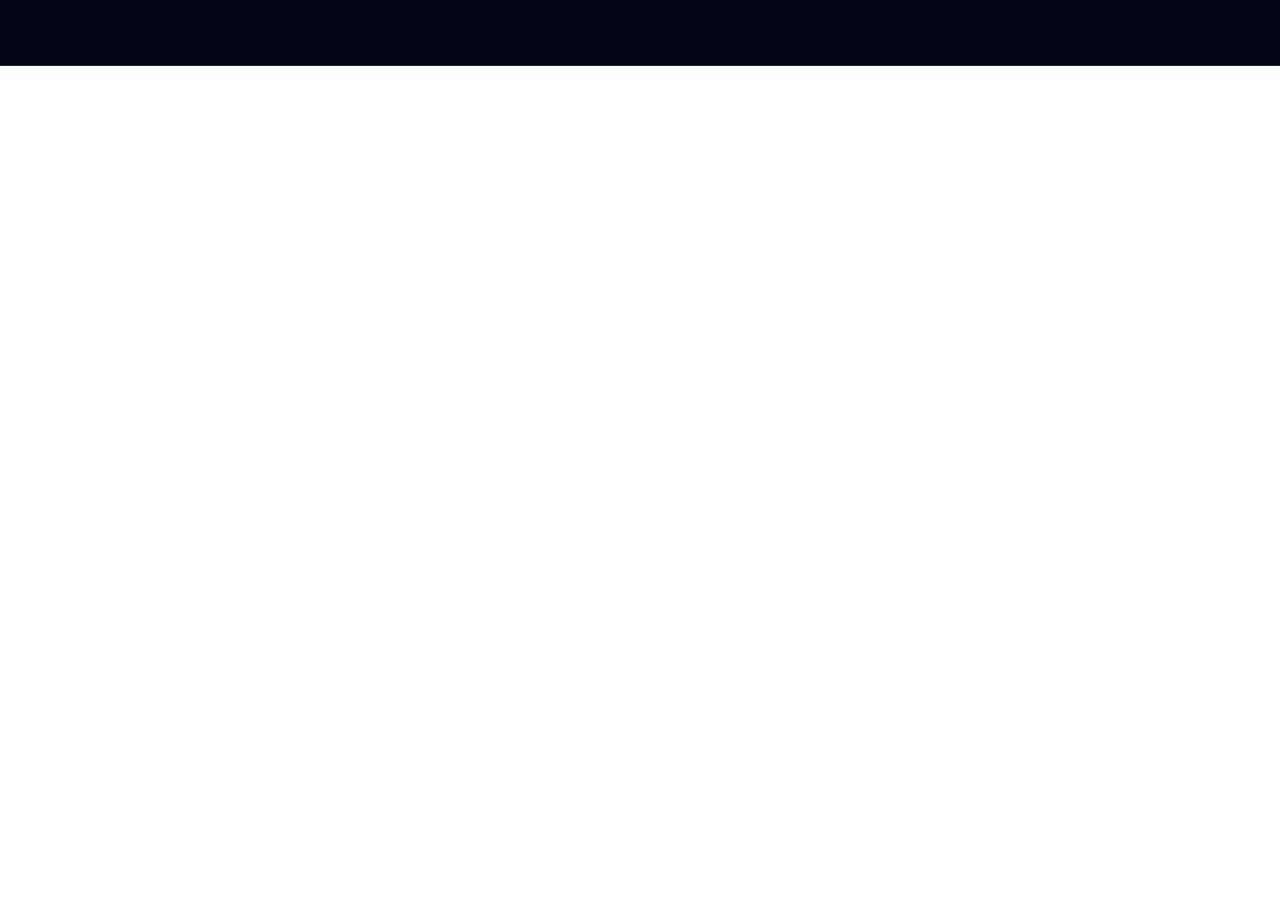
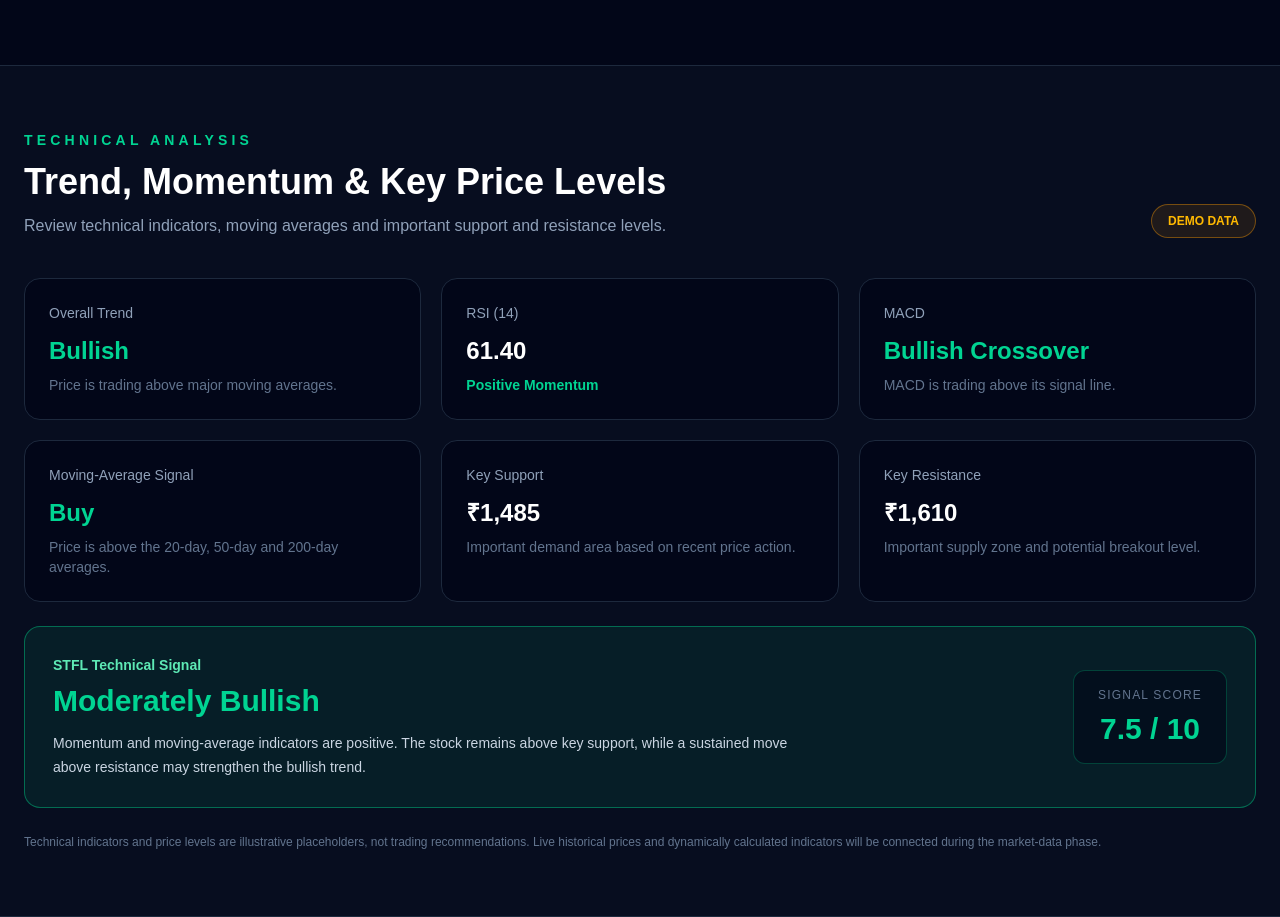
Before and after one commit to sharetradingforliving/stfl-platform, a Next.js app: page /company/1 in a window 1280 px wide. Shown: the part 2283-3200 px from the top of the page. Before the commit the page ends 2349 px from the top, so only its background shows below. Built offline with nearby package versions, Linux system fonts and the light colour scheme.

Commit message:
Add valuation and technical analysis sections

```diff
--- a/app/company/[symbol]/page.tsx
+++ b/app/company/[symbol]/page.tsx
@@ -294,6 +294,154 @@ export default async function CompanyPage({
     </p>
   </div>
 </section>
+{/* Technical Analysis */}
+<section className="border-b border-slate-800 bg-slate-900/40">
+  <div className="mx-auto max-w-7xl px-6 py-16">
+    <div className="flex flex-col justify-between gap-4 md:flex-row md:items-end">
+      <div>
+        <p className="text-sm font-semibold uppercase tracking-[0.3em] text-emerald-400">
+          Technical Analysis
+        </p>
+
+        <h2 className="mt-3 text-3xl font-bold md:text-4xl">
+          Trend, Momentum & Key Price Levels
+        </h2>
+
+        <p className="mt-3 text-slate-400">
+          Review technical indicators, moving averages and important support
+          and resistance levels.
+        </p>
+      </div>
+
+      <span className="w-fit rounded-full border border-amber-500/40 bg-amber-500/10 px-4 py-2 text-xs font-semibold text-amber-400">
+        DEMO DATA
+      </span>
+    </div>
+
+    <div className="mt-10 grid gap-5 sm:grid-cols-2 lg:grid-cols-3">
+      {/* Trend */}
+      <div className="rounded-2xl border border-slate-800 bg-slate-950 p-6">
+        <p className="text-sm text-slate-400">Overall Trend</p>
+
+        <p className="mt-3 text-2xl font-bold text-emerald-400">
+          Bullish
+        </p>
+
+        <p className="mt-2 text-sm text-slate-500">
+          Price is trading above major moving averages.
+        </p>
+      </div>
+
+      {/* RSI */}
+      <div className="rounded-2xl border border-slate-800 bg-slate-950 p-6">
+        <p className="text-sm text-slate-400">RSI (14)</p>
+
+        <p className="mt-3 text-2xl font-bold">
+          61.40
+        </p>
+
+        <p className="mt-2 text-sm font-semibold text-emerald-400">
+          Positive Momentum
+        </p>
+      </div>
+
+      {/* MACD */}
+      <div className="rounded-2xl border border-slate-800 bg-slate-950 p-6">
+        <p className="text-sm text-slate-400">MACD</p>
+
+        <p className="mt-3 text-2xl font-bold text-emerald-400">
+          Bullish Crossover
+        </p>
+
+        <p className="mt-2 text-sm text-slate-500">
+          MACD is trading above its signal line.
+        </p>
+      </div>
+
+      {/* Moving Averages */}
+      <div className="rounded-2xl border border-slate-800 bg-slate-950 p-6">
+        <p className="text-sm text-slate-400">
+          Moving-Average Signal
+        </p>
+
+        <p className="mt-3 text-2xl font-bold text-emerald-400">
+          Buy
+        </p>
+
+        <p className="mt-2 text-sm text-slate-500">
+          Price is above the 20-day, 50-day and 200-day averages.
+        </p>
+      </div>
+
+      {/* Support */}
+      <div className="rounded-2xl border border-slate-800 bg-slate-950 p-6">
+        <p className="text-sm text-slate-400">
+          Key Support
+        </p>
+
+        <p className="mt-3 text-2xl font-bold">
+          ₹1,485
+        </p>
+
+        <p className="mt-2 text-sm text-slate-500">
+          Important demand area based on recent price action.
+        </p>
+      </div>
+
+      {/* Resistance */}
+      <div className="rounded-2xl border border-slate-800 bg-slate-950 p-6">
+        <p className="text-sm text-slate-400">
+          Key Resistance
+        </p>
+
+        <p className="mt-3 text-2xl font-bold">
+          ₹1,610
+        </p>
+
+        <p className="mt-2 text-sm text-slate-500">
+          Important supply zone and potential breakout level.
+        </p>
+      </div>
+    </div>
+
+    {/* Technical Signal Summary */}
+    <div className="mt-6 rounded-2xl border border-emerald-500/50 bg-emerald-500/10 p-7">
+      <div className="flex flex-col justify-between gap-5 md:flex-row md:items-center">
+        <div>
+          <p className="text-sm font-semibold text-emerald-300">
+            STFL Technical Signal
+          </p>
+
+          <h3 className="mt-2 text-3xl font-bold text-emerald-400">
+            Moderately Bullish
+          </h3>
+
+          <p className="mt-3 max-w-3xl text-sm leading-6 text-slate-300">
+            Momentum and moving-average indicators are positive. The stock
+            remains above key support, while a sustained move above resistance
+            may strengthen the bullish trend.
+          </p>
+        </div>
+
+        <div className="shrink-0 rounded-xl border border-emerald-500/30 bg-slate-950/60 px-6 py-4 text-center">
+          <p className="text-xs uppercase tracking-widest text-slate-500">
+            Signal Score
+          </p>
+
+          <p className="mt-2 text-3xl font-bold text-emerald-400">
+            7.5 / 10
+          </p>
+        </div>
+      </div>
+    </div>
+
+    <p className="mt-6 text-xs leading-5 text-slate-500">
+      Technical indicators and price levels are illustrative placeholders,
+      not trading recommendations. Live historical prices and dynamically
+      calculated indicators will be connected during the market-data phase.
+    </p>
+  </div>
+</section>
   </main>
 );
 }
```
